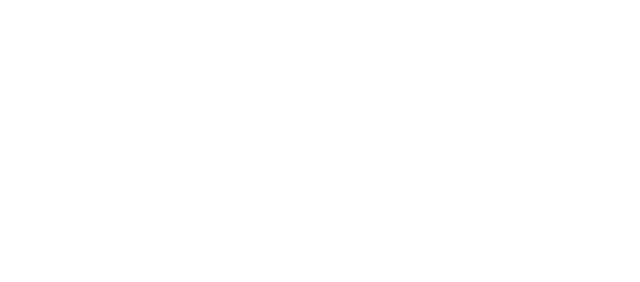
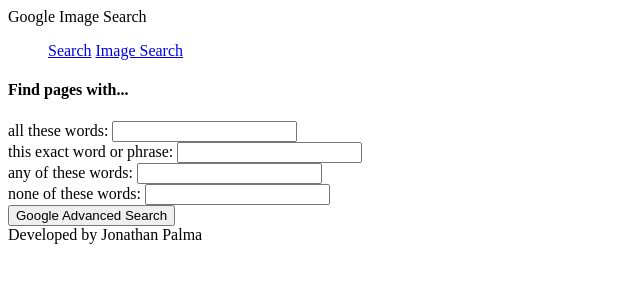
Before and after one commit to JonathanPalma-code/Search, a plain HTML site: page advanced.html in a window 1280 px wide. Shown: the whole page, without its empty margins (0-640 px from the left). Drawn offline with Linux system fonts and the light colour scheme.

Commit message:
chore: add google advanced search

```diff
--- a/advanced.html
+++ b/advanced.html
@@ -0,0 +1,44 @@
+<!DOCTYPE html>
+<html lang="en">
+
+<head>
+  <title>Search Images</title>
+</head>
+
+<body>
+  <header>Google Image Search</header>
+  <nav>
+    <ul>
+      <a href="./index.html">Search</a>
+      <a href="./image.html">Image Search</a>
+    </ul>
+  </nav>
+  <main>
+    <form action="https://google.com/search">
+      <div>
+        <h4>Find pages with...</h4>
+        <div>
+          <label>all these words:</label>
+          <input type="text" name="as_q">
+        </div>
+        <div>
+          <label>this exact word or phrase:</label>
+          <input type="text" name="as_epq">
+        </div>
+        <div>
+          <label>any of these words:</label>
+          <input type="text" name="as_oq">
+        </div>
+        <div>
+          <label>none of these words:</label>
+          <input type="text" name="as_eq">
+        </div>
+      </div>
+      <div>
+        <input type="submit" value="Google Advanced Search">
+      </div>
+    </form>
+  </main>
+  <footer>Developed by Jonathan Palma</footer>
+</body>
+</html>
```
Also changed, not shown: image.html (+2 -2 lines), index.html (+4 -1 lines).
